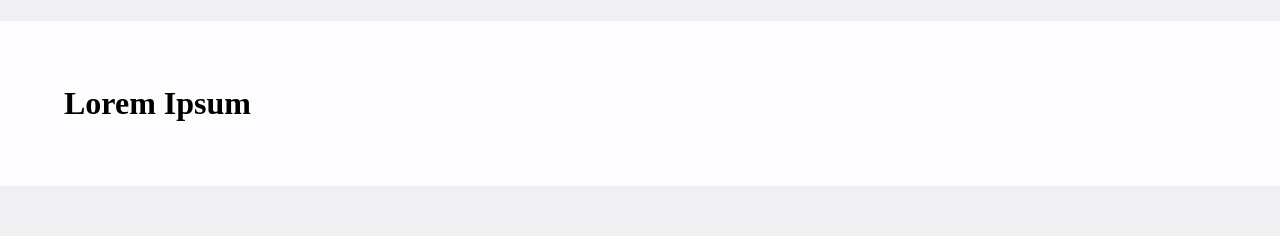
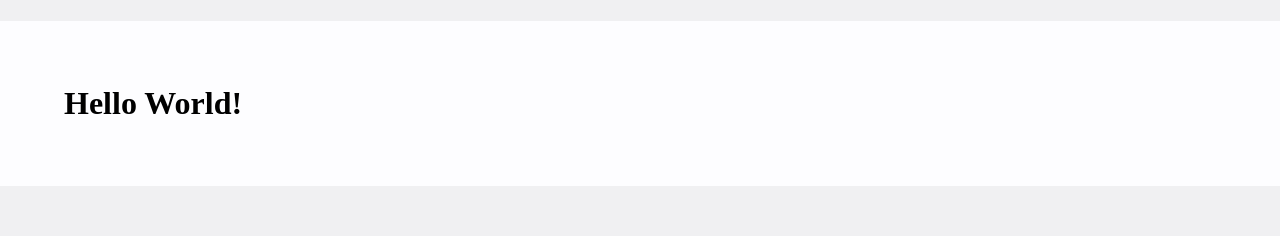
Before and after one commit to stefaniia54/hello-world, a plain HTML site: page index.html in a window 1280 px wide. Shown: the top 236 px of the page. Drawn offline with Linux system fonts and the light colour scheme.

Commit message:
Update index.html

```diff
--- a/index.html
+++ b/index.html
@@ -25,7 +25,7 @@
   </style>
 </head>
 <body>
-  <h1>Lorem Ipsum</h1>
+  <h1>Hello World!</h1>
   <div>Lorem Ipsum is simply dummy text of the printing and typesetting industry. Lorem Ipsum has been the industry's standard dummy text ever since the 1500s, when an unknown printer took a galley of type and scrambled it to make a type specimen book. It has survived not only five centuries, but also the leap into electronic typesetting, remaining essentially unchanged. It was popularised in the 1960s with the release of Letraset sheets containing Lorem Ipsum passages, and more recently with desktop publishing software like Aldus PageMaker including versions of Lorem Ipsum.</div>
 </body>
 </html>
```
